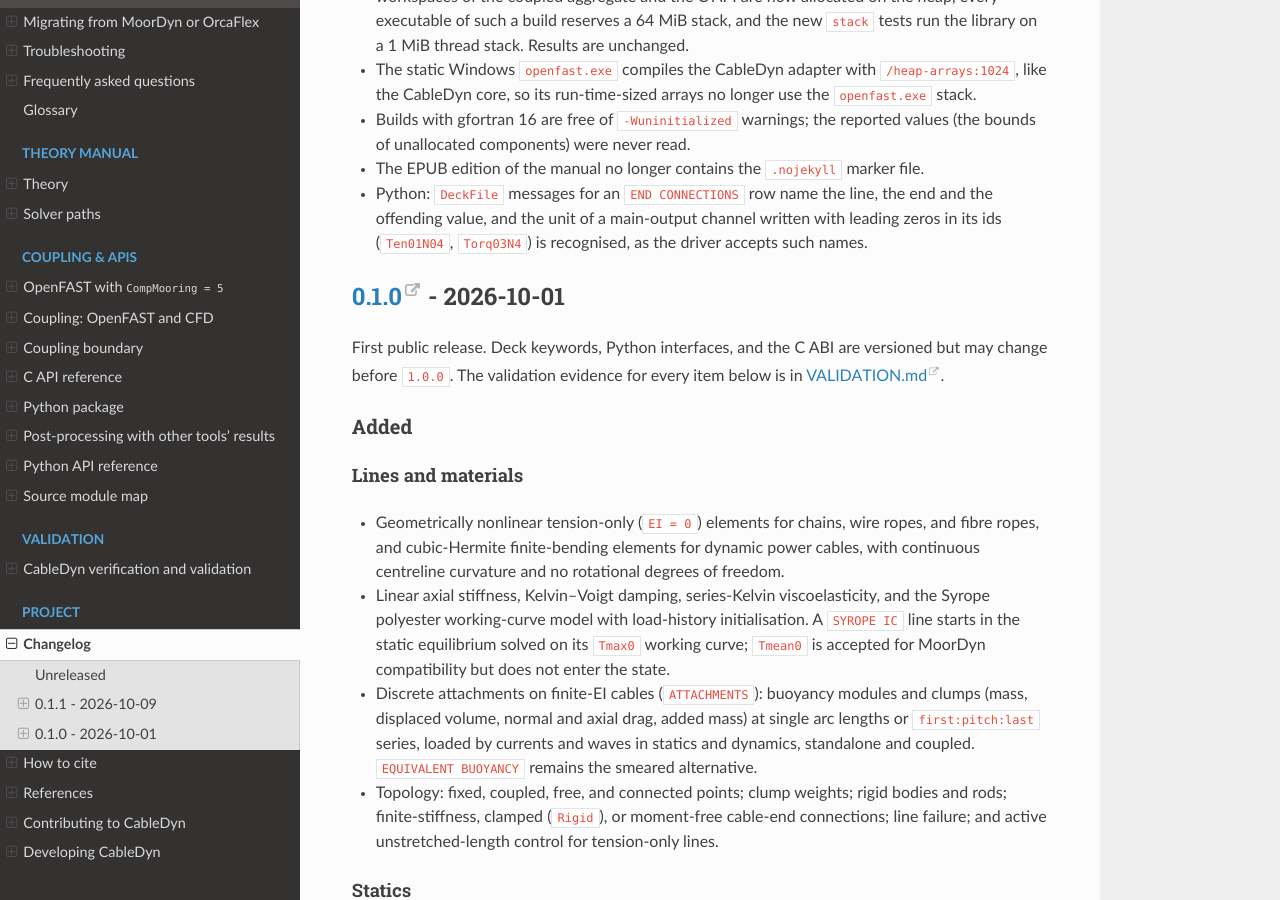
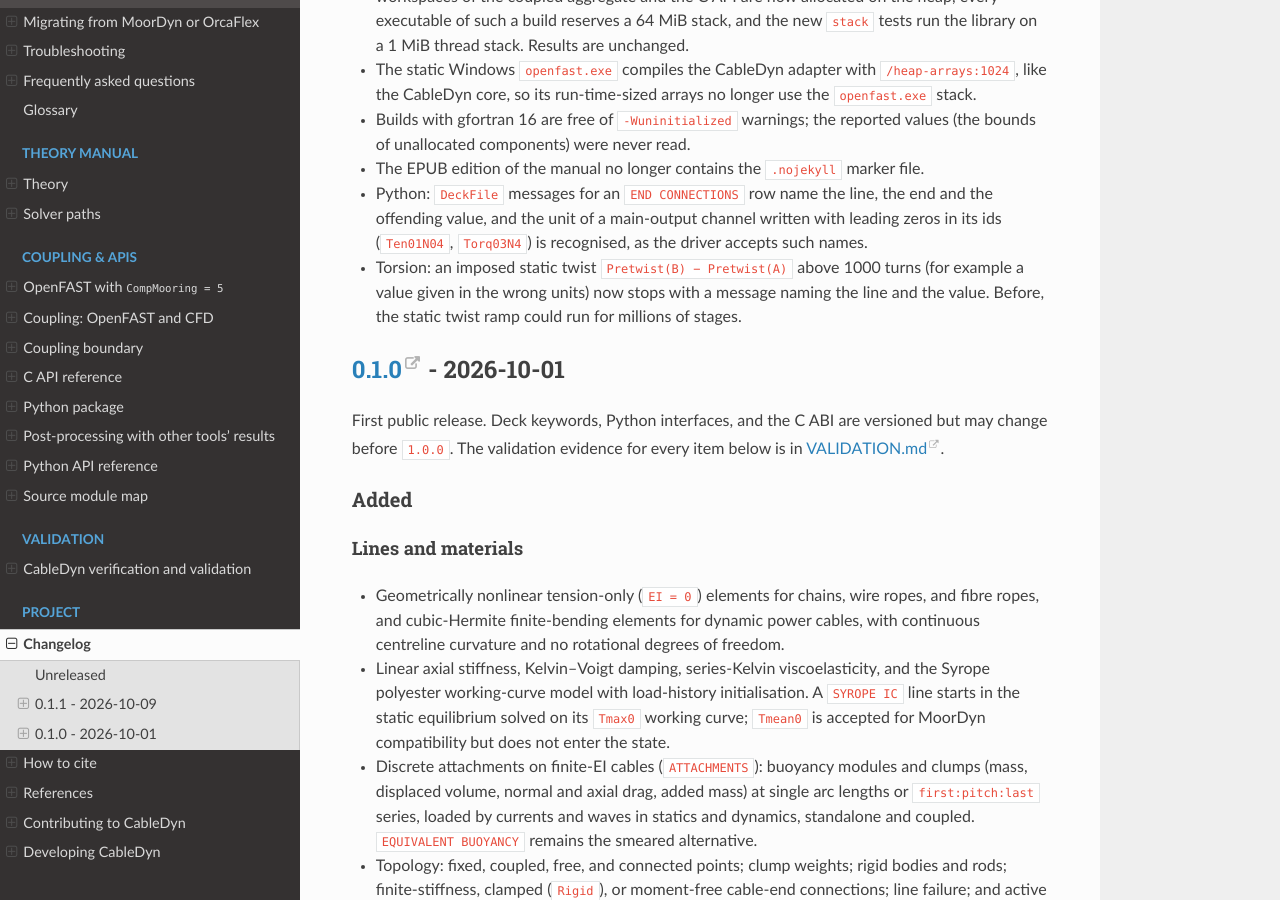
Before and after one commit to SMI-Lab-Inha/CableDyn, a Sphinx documentation site: the page built from doc/changelog.md, in a window 1280 px wide and 900 px high, scrolled down 1642 px. Built offline with Sphinx 7.4.7 and the Read the Docs theme 3.1.0, drawn with Linux system fonts in a browser that asks for light colours.

Commit message:
Stop a static twist above 1000 turns by name
The static solve ramps the imposed twist in stages of at most 45 degrees, so a twist given in the wrong units ran for millions of stages, and a still larger one overflowed the integer stage count. The deck check now names the line and the twist in degrees, and the static solver rejects such a twist or twist state with its value.

```diff
--- a/CHANGELOG.md
+++ b/CHANGELOG.md
@@ -73,6 +73,9 @@ All notable changes to CableDyn are recorded in this file. The format follows
 - Python: `DeckFile` messages for an `END CONNECTIONS` row name the line, the end and the
   offending value, and the unit of a main-output channel written with leading zeros in its ids
   (`Ten01N04`, `Torq03N4`) is recognised, as the driver accepts such names.
+- Torsion: an imposed static twist `Pretwist(B) − Pretwist(A)` above 1000 turns (for example
+  a value given in the wrong units) now stops with a message naming the line and the value.
+  Before, the static twist ramp could run for millions of stages.
 
 ## [0.1.0] - 2026-10-01
 
--- a/doc/troubleshooting.rst
+++ b/doc/troubleshooting.rst
@@ -327,6 +327,9 @@ Torsion
        the direction Ez``
      - give ``Free``, ``Rigid`` or a stiffness in N·m/rad, and a reference normal that is not
        along ``Ez``.
+   * - ``line <L>: the imposed twist Pretwist(B) - Pretwist(A) = ... deg exceeds 1000 turns``
+     - the static twist is ramped in stages of at most 45°, so it is limited to 1000 turns; check
+       the units of ``Pretwist`` (degrees).
    * - ``line <L> is torsionally restrained at both ends: its LINE TYPES row ... must give an
        explicit GJ > 0``
      - torsion has no ``EI/1.3`` default: use the 14-column ``LINE TYPES`` row with ``GJ`` (and
```
Also changed, not shown: doc/driver_format.md (+1 -1 lines), 5 other files.
